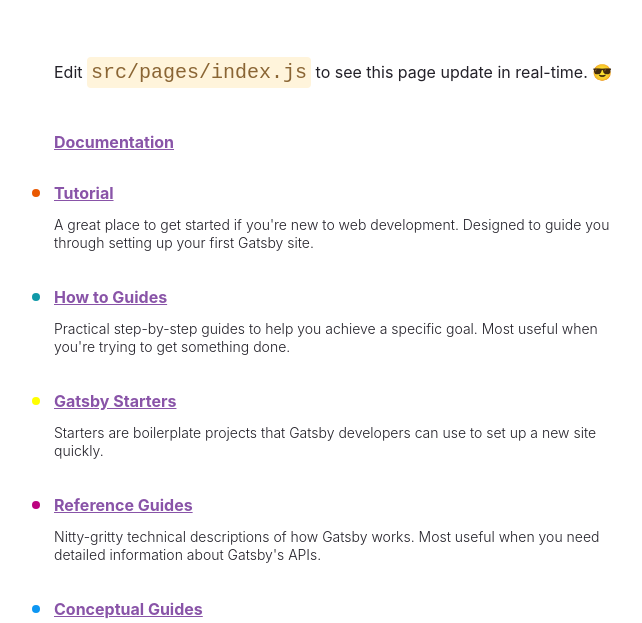
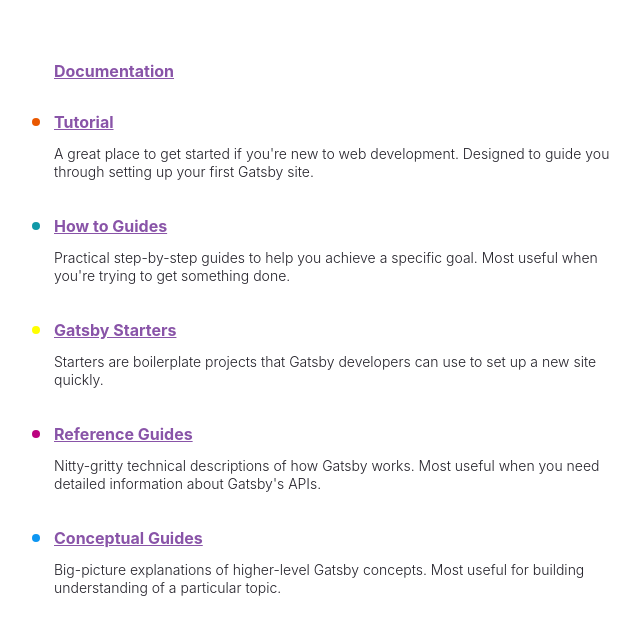
Before and after one commit to zetaleo/aug21, a Gatsby site: page / in a window 1280 px wide. Shown: the part 146-769 px from the top of the page, without its empty margins (50-692 px from the left). Built offline with nearby package versions, Linux system fonts and the light colour scheme; Gatsby itself is replaced by a stand-in of ours.

Commit message:
update index.js

```diff
--- a/src/pages/index.js
+++ b/src/pages/index.js
@@ -143,13 +143,13 @@ const IndexPage = () => {
           🎉🎉🎉
         </span> */}
       </h1>
-      <p style={paragraphStyles}>
+      {/* <p style={paragraphStyles}>
         Edit <code style={codeStyles}>src/pages/index.js</code> to see this page
         update in real-time.{" "}
         <span role="img" aria-label="Sunglasses smiley emoji">
           😎
         </span>
-      </p>
+      </p> */}
       <ul style={listStyles}>
         <li style={docLinkStyle}>
           <a
```
